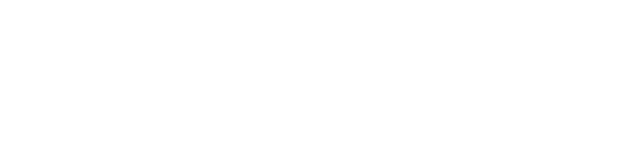
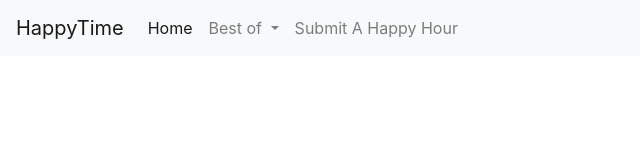
Before and after one commit to hanstoj/HappyTime, a website: page index.html in a window 1280 px wide. Shown: the whole page, without its empty margins (0-640 px from the left). Drawn offline with nearby package versions, Linux system fonts and the light colour scheme.

Commit message:
connected bootstrap

```diff
--- /dev/null
+++ b/css/styles.css
@@ -0,0 +1,3 @@
+.intro-background {
+    background-image: url('img/orange.jpg');
+}
--- a/index.html
+++ b/index.html
@@ -1,12 +1,51 @@
 <!DOCTYPE html>
 <html lang="en">
 <head>
-    <meta charset="UTF-8">
-    <meta http-equiv="X-UA-Compatible" content="IE=edge">
-    <meta name="viewport" content="width=device-width, initial-scale=1.0">
-    <title>Document</title>
+        <!-- Required meta tags always come first -->
+        <meta charset="utf-8" />
+        <meta name="viewport" content="width=device-width, initial-scale=1" />
+
+        <!-- Bootstrap CSS -->
+        <link rel="stylesheet" href="node_modules/bootstrap/dist/css/bootstrap.min.css" />
+
+        <!-- build:css css/main.css -->
+    <link rel="stylesheet" href="node_modules/bootstrap/dist/css/bootstrap.min.css" />
+    <link rel="stylesheet" href="node_modules/font-awesome/css/font-awesome.min.css" />
+    <link rel="stylesheet" href="node_modules/bootstrap-social/bootstrap-social.css" />
+    <link rel="stylesheet" href="css/styles.css" />
+    <!-- endbuild -->
+    <link rel="stylesheet" href="https://fonts.googleapis.com/css?family=Lobster|Open+Sans" />
+        <title>HappyTime</title>
 </head>
+
+
 <body>
+    <nav class="navbar navbar-expand-lg navbar-light bg-light">
+        <a class="navbar-brand" href="#">HappyTime</a>
+        <button class="navbar-toggler" type="button" data-toggle="collapse" data-target="#navbarNavDropdown" aria-controls="navbarNavDropdown" aria-expanded="false" aria-label="Toggle navigation">
+          <span class="navbar-toggler-icon"></span>
+        </button>
+        <div class="collapse navbar-collapse" id="navbarNavDropdown">
+          <ul class="navbar-nav">
+            <li class="nav-item active">
+              <a class="nav-link" href="#">Home <span class="sr-only">(current)</span></a>
+            </li>
+            <li class="nav-item dropdown">
+              <a class="nav-link dropdown-toggle" href="#" id="navbarDropdownMenuLink" role="button" data-toggle="dropdown" aria-haspopup="true" aria-expanded="false">
+                Best of
+              </a>
+              <div class="dropdown-menu" aria-labelledby="navbarDropdownMenuLink">
+                <a class="dropdown-item" href="#">Long Beach</a>
+                <a class="dropdown-item" href="#">Des Moines</a>
+                <a class="dropdown-item" href="#">The Hague</a>
+              </div>
+            </li>
+            <li class="nav-item">
+              <a class="nav-link" href="#">Submit A Happy Hour</a>
+            </li>
+          </ul>
+        </div>
+      </nav>
 
 </body>
 </html>
--- a/package.json
+++ b/package.json
@@ -15,5 +15,10 @@
   "license": "ISC",
   "devDependencies": {
     "lite-server": "^2.6.1"
+  },
+  "dependencies": {
+    "bootstrap": "^4.5.2",
+    "jquery": "^3.5.1",
+    "popper.js": "^1.16.1"
   }
 }
```
Also changed, not shown: 2 other files.
